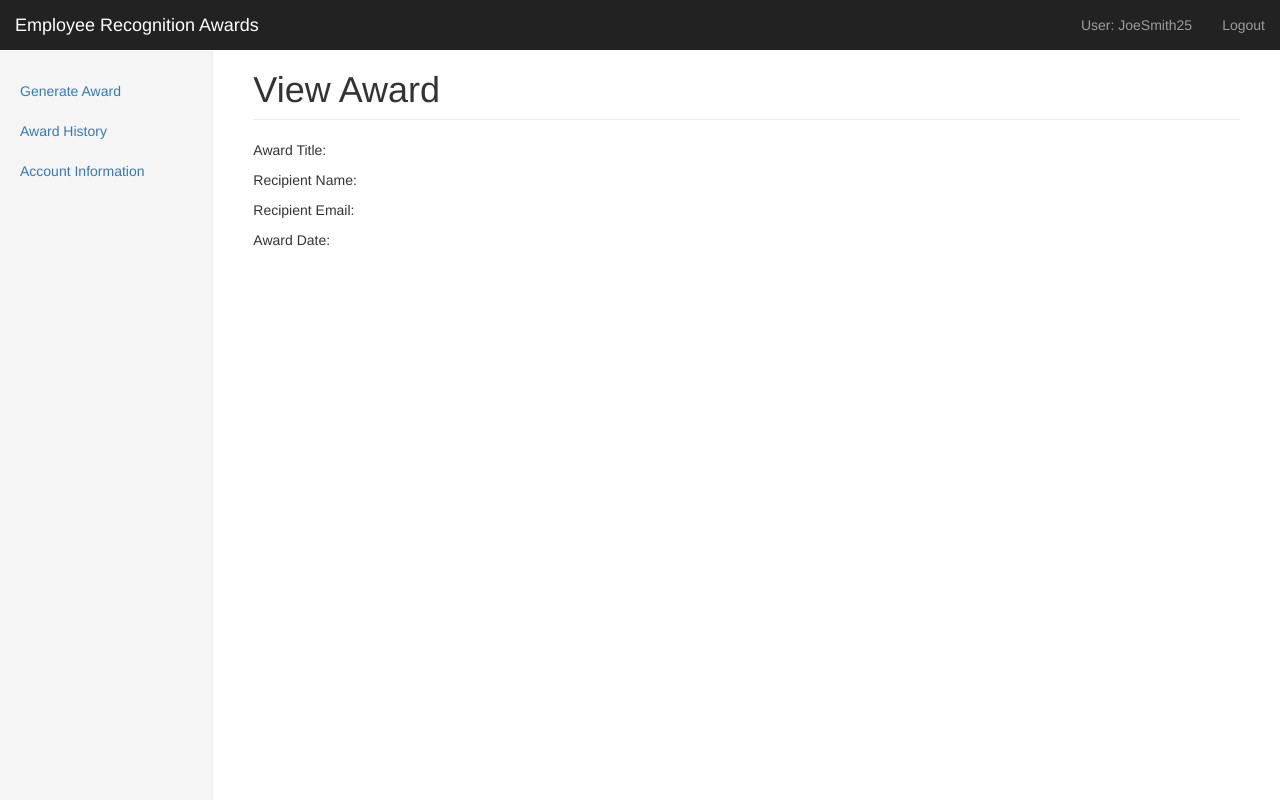
After one commit to kylesezhi/employee-recognition-awards, a PHP site: page /award.php in a window 1280 px wide. The commit adds this page. Run offline with PHP 8.4, Linux system fonts and the light colour scheme; data that the repository does not hold is empty.

Commit message:
Added PHP for award gen form and basic login system

```diff
--- /dev/null
+++ b/userSide/award.php
@@ -0,0 +1,78 @@
+<!DOCTYPE html>
+<html lang="en">
+<head>
+    <meta charset="UTF-8">
+    <meta http-equiv="X-UA-Compatible" content="IE=edge">
+    <meta name="viewport" content="width=device-width, initial-scale=1">
+
+    <title>Employee Recognition Awards - View Award</title>
+
+    <!-- Bootstrap core CSS -->
+    <link href="css/bootstrap.min.css" rel="stylesheet">
+    <!-- Custom styles -->
+    <link href="dashboard.css" rel="stylesheet">
+
+</head>
+<body>
+
+<nav class="navbar navbar-inverse navbar-fixed-top">
+    <div class="container-fluid">
+        <div class="navbar-header">
+            <button type="button" class="navbar-toggle collapsed" data-toggle="collapse" data-target="#navbar" aria-expanded="false" aria-controls="navbar">
+                <span class="sr-only">Toggle navigation</span>
+                <span class="icon-bar"></span>
+                <span class="icon-bar"></span>
+                <span class="icon-bar"></span>
+            </button>
+            <a class="navbar-brand" href="login.php">Employee Recognition Awards</a>
+        </div>
+        <div id="navbar" class="navbar-collapse collapse">
+            <ul class="nav navbar-nav navbar-right">
+                <li><a href="userAccount.php">User: JoeSmith25</a></li>
+                <li><a href="login.php">Logout</a></li>
+            </ul>
+        </div>
+    </div>
+</nav>
+
+<div class="container-fluid">
+    <div class="row">
+        <div class="col-sm-3 col-md-2 sidebar">
+            <ul class="nav nav-sidebar">
+                <li><a href="generateAward.php">Generate Award</a></li>
+                <li><a href="awardHistory.php">Award History</a></li>
+                <li><a href="userAccount.php">Account Information</a></li>
+            </ul>
+
+        </div>
+        <div class="col-sm-9 col-sm-offset-3 col-md-10 col-md-offset-2 main">
+            <h1 class="page-header">View Award</h1>
+
+            <?php
+
+            $awardTitle = $_POST['awardTitle'];
+            $customTitle = $_POST['customAwardTitle'];
+            $recipientName = $_POST['recipientNameInput'];
+            $recipientEmail = $_POST['recipientEmailInput'];
+            $awardDate = $_POST['awardDateInput'];
+
+            if ($awardTitle == "customTitle") {
+                echo '<p>Award Title: ' . $customTitle . '</p>';
+            }
+
+            else {
+                echo '<p>Award Title: ' . $awardTitle . '</p>';
+            }
+
+            echo '<p>Recipient Name: ' . $recipientName . '</p>';
+            echo '<p>Recipient Email: ' . $recipientEmail . '</p>';
+            echo '<p>Award Date: ' . $awardDate . '</p>';
+
+            ?>
+
+
+        </div>
+    </div>
+</div>
+</body>
+</html>
```
Also changed, not shown: userSide/awardHistory.php (+7 -2 lines), userSide/generateAward.php (+15 -9 lines), userSide/login.php (+24 -8 lines), userSide/logout.php (added, +13 -0 lines), userSide/userAccount.php (+8 -3 lines).
